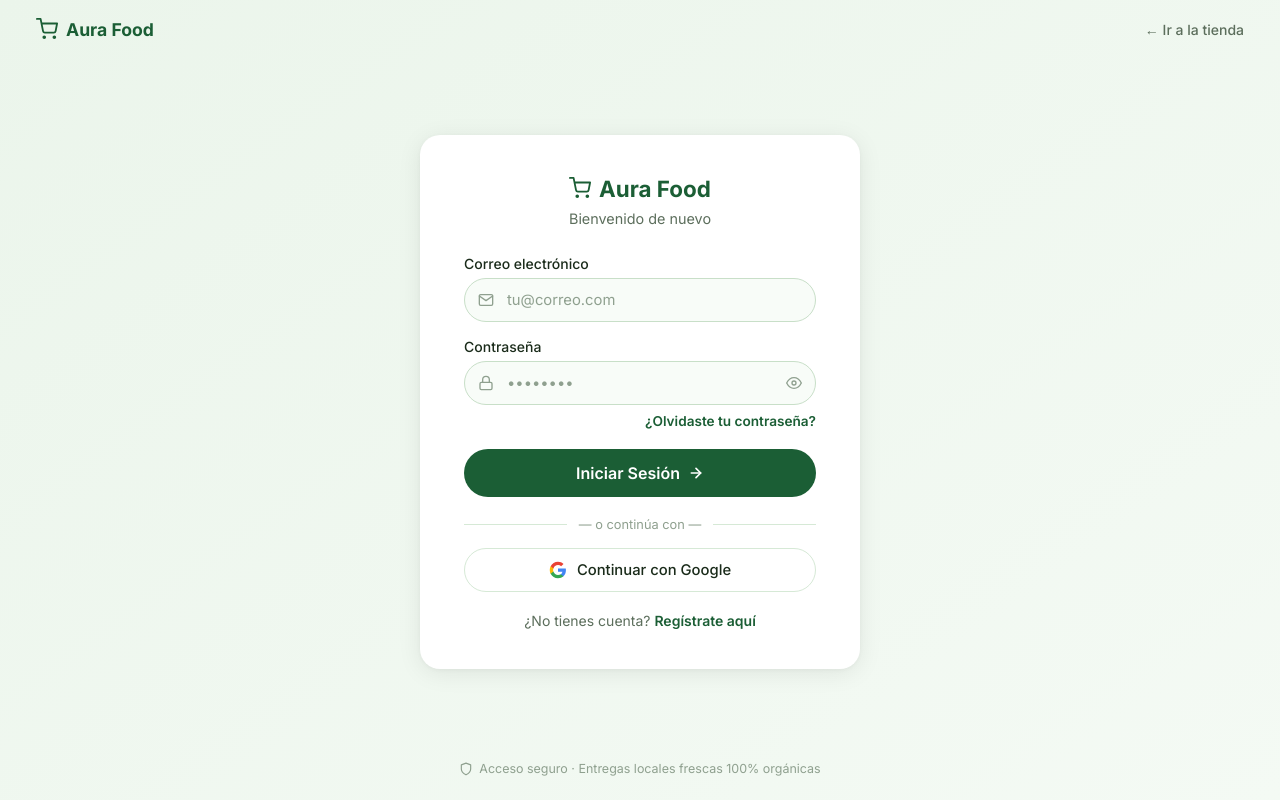
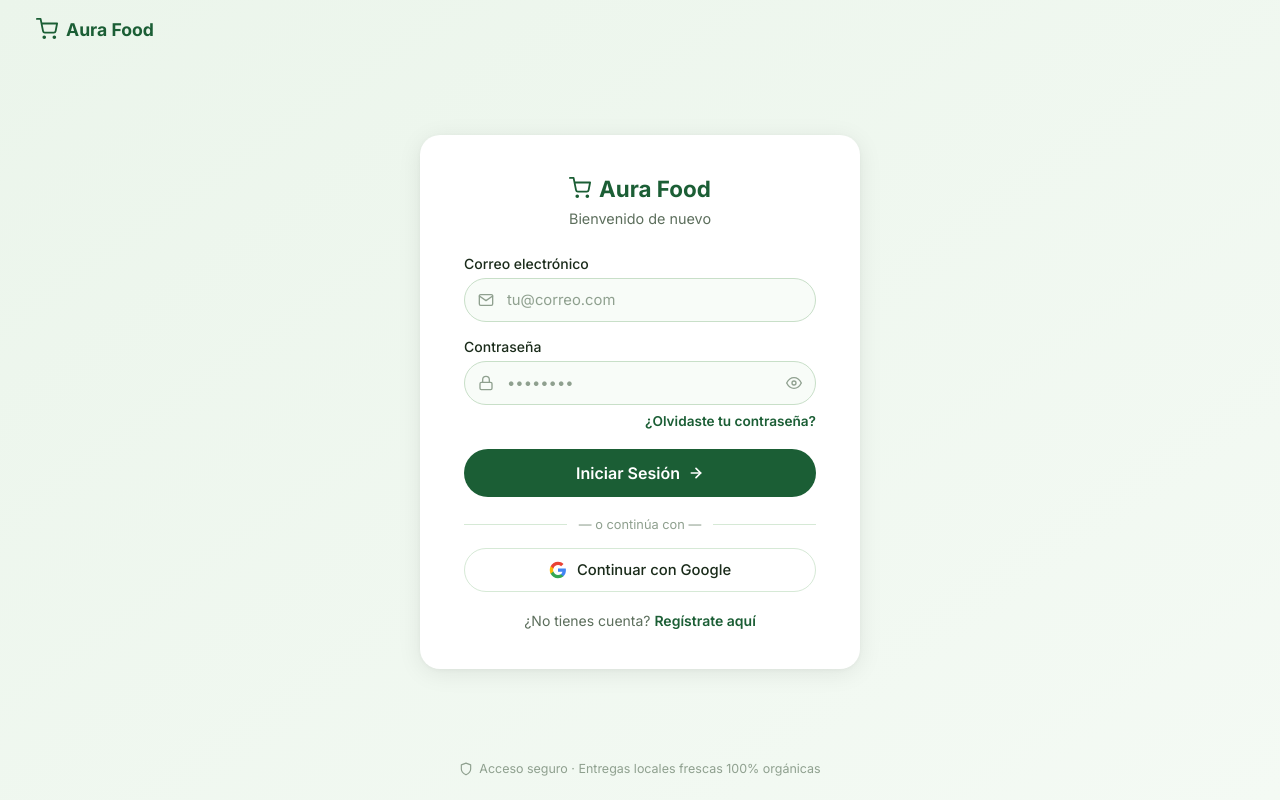
Before and after one commit to tabordaa/aura-food, a React (Vite) app in the folder frontend/: page /login in a window 1280 px wide. Built offline with nearby package versions, Linux system fonts and the light colour scheme; no server answers.

Commit message:
feat: Se retira botón de 'ir a la tienda' en el login y registro

```diff
--- a/frontend/src/pages/auth/LoginPage.jsx
+++ b/frontend/src/pages/auth/LoginPage.jsx
@@ -29,12 +29,6 @@
           <IconCart size={22} />
           {import.meta.env.VITE_APP_NAME || 'Aura Food'}
         </div>
-        <button
-          style={{ background: 'none', cursor: 'pointer', display: 'flex', alignItems: 'center', gap: 6, fontSize: '0.875rem', color: 'var(--text-secondary)', fontWeight: 500, border: 'none' }}
-          onClick={() => navigate('/catalog')}
-        >
-          ← Ir a la tienda
-        </button>
       </div>
 
       <div className={styles['auth-body']}>
--- a/frontend/src/pages/auth/RegisterPage.jsx
+++ b/frontend/src/pages/auth/RegisterPage.jsx
@@ -51,9 +51,6 @@
     <div className={styles['auth-page']}>
       <div className={styles['auth-topbar']}>
         <div className={styles['brand']}><IconCart size={22} /> {import.meta.env.VITE_APP_NAME || 'Aura Food'}</div>
-        <button style={{ background: 'none', cursor: 'pointer', display: 'flex', alignItems: 'center', gap: 6, fontSize: '0.875rem', color: 'var(--text-secondary)', fontWeight: 500, border: 'none' }} onClick={() => navigate('/catalog')}>
-          ← Ir a la tienda
-        </button>
       </div>
 
       <div className={styles['auth-body']}>
```
Also changed, not shown: 1 other file (tests, documents, lock files or other folders).
